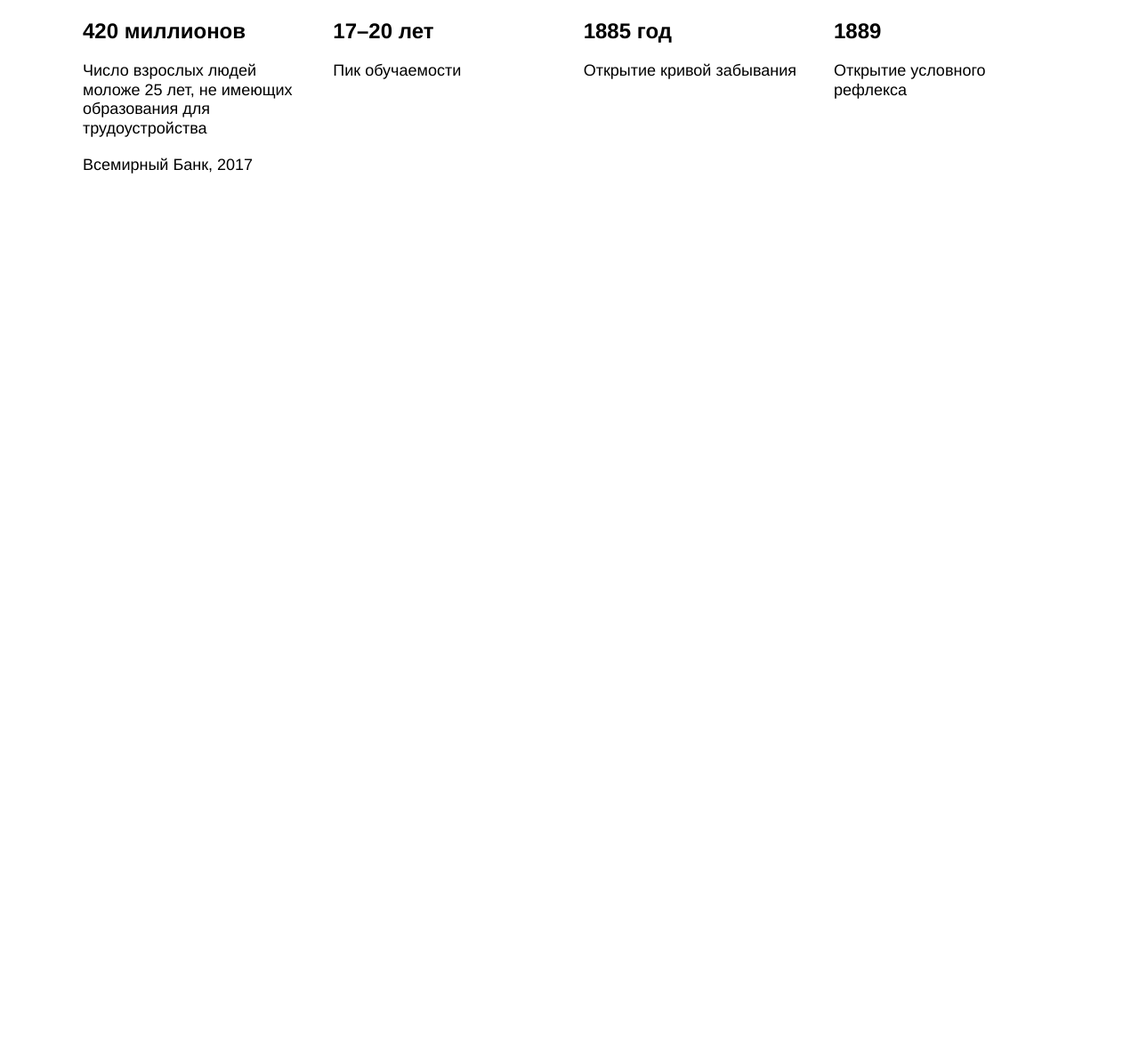
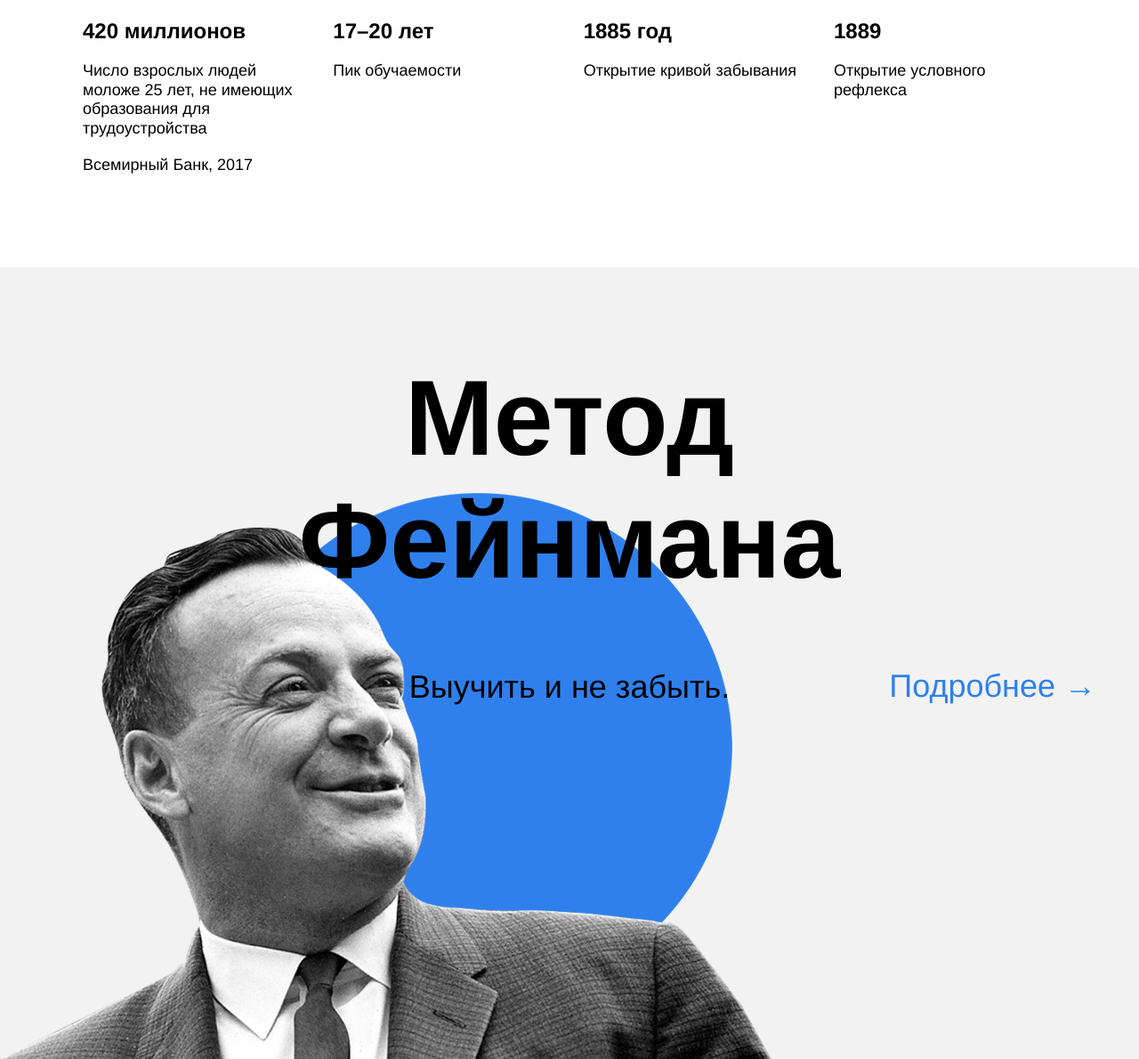
Before and after one commit to rsskhna/how-to-learn, a plain HTML site: page index.html in a window 1280 px wide. Shown: the part 1715-2905 px from the top of the page at 89% size. Before the commit the page ends 2015 px from the top, so only its background shows below. Drawn offline with Linux system fonts and the light colour scheme.

Commit message:
added feynman block

```diff
--- a/index.html
+++ b/index.html
@@ -135,7 +135,12 @@
     </section>
 
     <section>
-      <div class="feynman"></div>
+      <div class="feynman">
+        <h2 class="feynman__title">Метод Фейнмана</h2>
+        <h3 class="feynman__subtitle">Выучить и не забыть.</h3>
+        <a class="feynman__link">Подробнее &#8594;</a>
+        <img class="feynman__image" src="./images/feynman.png" alt="feynman">
+      </div>
     </section>
 
     <section>
--- a/styles/style.css
+++ b/styles/style.css
@@ -9,6 +9,7 @@
   max-width: 1600px;
   /*margin: 0 auto;*/
 }
+
 
 /* Header */
 
@@ -91,7 +92,9 @@
   right: 0;
 }
 
+
 /* Main */
+
 
 /* Description */
 
@@ -139,6 +142,7 @@
 .two-columns__paragraph:last-of-type {
   margin-bottom: 0;
 }
+
 
 /* Digits */
 
@@ -205,6 +209,63 @@
   margin: 20px auto 0;
 }
 
+
+/* Feynman */
+
+.feynman {
+  height: 890px;
+
+  display: flex;
+  flex-direction: column;
+  position: relative;
+
+  background-color: #f2f2f2;
+}
+
+.feynman__title {
+  width: 648px;
+
+  line-height: 1.15;
+  font-size: 120px;
+  font-weight: 600;
+
+  text-align: center;
+
+  margin: 100px auto 0;
+  z-index: 1;
+}
+
+.feynman__subtitle {
+  line-height: 51px;
+  font-size: 36px;
+  font-weight: normal;
+
+  margin: 70px auto 0;
+  z-index: 1;
+}
+
+.feynman__link {
+  line-height: 51px;
+  font-size: 36px;
+  font-weight: normal;
+
+  color: #2f80ed;
+
+  position: absolute;
+  top: 50%;
+  right: 48px;
+}
+
+.feynman__image {
+  height: 637px;
+  width: 867px;
+
+  position: absolute;
+  left: 0;
+  bottom: 0;
+}
+
+
 /* и элемента с модификатором вида ключ-значение */
 .table__cell_theme_dark {
   width: 200px;
```
